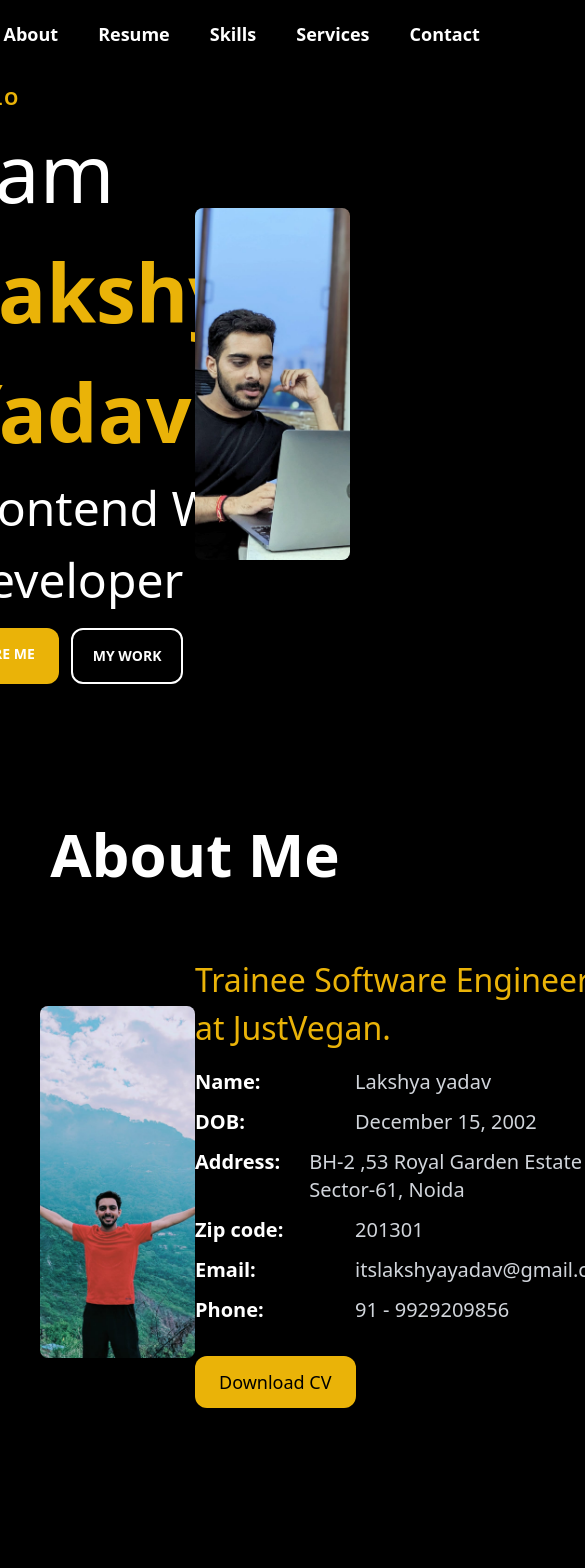
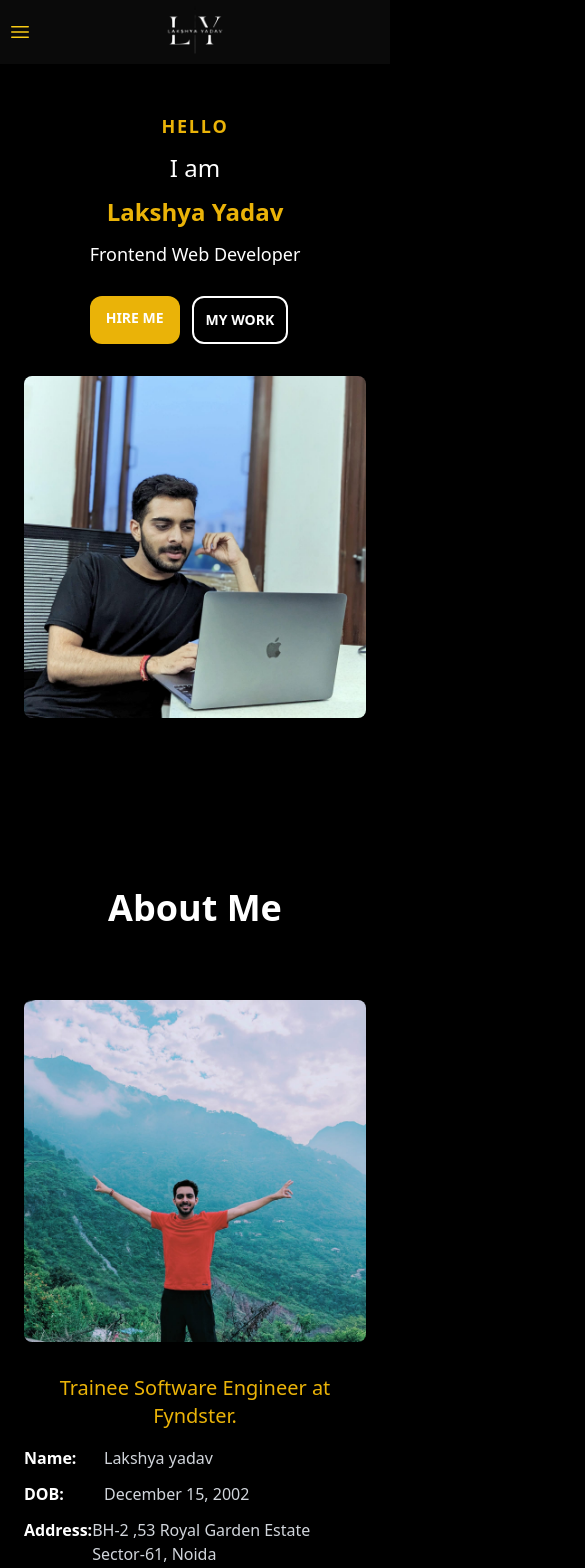
Before and after one commit to itslakshyayadav/my-portfolio, a React (Vite) app: page / in a window 390 px wide. Shown: the top 1568 px of the page, 585 px wide, since content can reach past the window. Built offline with nearby package versions, Linux system fonts and the light colour scheme.

Commit message:
mobile view changes

```diff
--- a/index.html
+++ b/index.html
@@ -4,7 +4,7 @@
     <meta charset="UTF-8" />
     <link rel="icon" type="image/svg+xml" href="/vite.svg" />
     <meta name="viewport" content="width=device-width, initial-scale=1.0" />
-    <title>Laksh-Portfolio</title>
+    <title>Laksh Yadav</title>
   </head>
   <body class="bg-black">
     <div id="root" ></div>
--- a/src/pages/About.jsx
+++ b/src/pages/About.jsx
@@ -31,44 +31,49 @@ export default function About() {
   ];
 
   return (
-    <div
-      id="about"
-      className="bg-black flex flex-col gap-10 h-[48rem] py-14 px-10"
-    >
-      <p className="font-bold text-center text-6xl  text-white">About Me</p>
-      <div className="flex mt-8">
-        <div className="w-1/2 flex items-center justify-center">
+    <div id="about" className=" flex flex-col gap-10 py-14 px-6 lg:px-10">
+      <p className="font-bold text-center text-4xl lg:text-6xl text-white">
+        About Me
+      </p>
+
+      <div className="flex flex-col lg:flex-row mt-8">
+        <div className="lg:w-1/2 flex items-center justify-center mb-8 lg:mb-0">
           <img
             src={img1}
-            className="w-[28rem] h-[22rem] rounded-lg object-cover object-center"
+            className="w-full lg:w-[28rem]  h-auto lg:h-[22rem] rounded-lg object-cover object-center sm:block lg:visible"
             alt=""
           />
         </div>
-        <div className="w-1/2 flex ">
-          <div className="flex flex-col gap-4">
+
+        <div className="lg:w-1/2 flex">
+          <div className="flex flex-col gap-4 text-center lg:text-left w-full">
             <div>
-              <span className="text-[2rem] text-yellow-500">
-                Trainee Software Engineer at JustVegan.
+              <span className="text-xl lg:text-2xl text-yellow-500">
+                Trainee Software Engineer at Fyndster.
               </span>
             </div>
             <div>
-              <ul className="text-white flex flex-col gap-3 text-xl">
+              <ul className="text-white flex flex-col gap-3 text-base lg:text-xl">
                 {Data.map((items, index) => {
                   return (
                     <li key={index} className="flex">
-                      <span className="font-semibold w-40">{items.lable}</span>
-                      <span className="text-gray-300">{items.value}</span>
+                      <span className="font-semibold text-left w-20 lg:w-40">
+                        {items.lable}
+                      </span>
+                      <span className="text-gray-300 text-left">
+                        {items.value}
+                      </span>
                     </li>
                   );
                 })}
               </ul>
-              <div className="flex gap-3 mt-8">
+              <div className="mt-8">
                 <Link
-                  to={ResumeFile}
+                  href={ResumeFile}
                   target="_blank"
                   rel="noopener noreferrer"
                   download="ResumeFile-PDF-document"
-                  className="px-6 py-3  rounded-xl bg-yellow-500 text-lg hover:bg-yellow-300"
+                  className="px-4  lg:px-6 py-2 lg:py-3  rounded-xl bg-yellow-500 text-base lg:text-lg hover:bg-yellow-300"
                 >
                   Download CV
                 </Link>
--- a/src/pages/Contact.jsx
+++ b/src/pages/Contact.jsx
@@ -40,9 +40,11 @@ export default function Contact() {
     window.open(whatsappLink, "_blank");
   };
   return (
-    <div id="Contact" className="bg-black py-14 px-10 ">
-      <h1 className="text-6xl font-bold text-center text-white">Contact Me</h1>
-      <div className="grid grid-cols-1 sm:grid-cols-2 md:grid-cols-3 xl:grid-cols-4 gap-6 lg:gap-12 text-white px-20 py-20">
+    <div id="Contact" className=" py-20 px-6 lg:px-10">
+      <h1 className="text-4xl lg:text-6xl font-bold text-center text-white mb-8">
+        Contact Me
+      </h1>
+      <div className="grid grid-cols-1 sm:grid-cols-2 lg:grid-cols-3 xl:grid-cols-4 gap-6 lg:gap-12 text-white px-4 sm:px-10 py-10">
         <div className=" flex flex-col gap-5 py-5 px-5 ">
           <div className="bg-neutral-900 px-12 py-11 m-auto rounded-full">
             <HiMapPin className="h-7 w-7 text-yellow-500"></HiMapPin>
@@ -85,12 +87,13 @@ export default function Contact() {
           </a>
         </div>
       </div>
-      <div className=" w-4/6 bg-slate-900 px-10 py-4 m-auto rounded-md">
-        <div className="flex gap-10">
-          <div className="flex flex-col justify-center items-center gap-5 w-1/2">
+
+      <div className="w-full sm:w-4/6 bg-slate-900 px-4 sm:px-10 py-6 lg:py-6 m-auto rounded-md">
+        <div className="flex flex-col lg:flex-row gap-8">
+          <div className="lg:w-1/2 flex flex-col justify-center items-center gap-5">
             <img
               src="https://github.com/AswinBarath/AswinBarath/blob/master/coding.gif?raw=true"
-              className=" w-full object-cover rounded-lg"
+              className="w-full object-cover rounded-lg"
               alt=""
             />
             <div className="text-white flex gap-12 justify-center py-6 px-5">
@@ -118,8 +121,8 @@ export default function Contact() {
             </div>
           </div>
 
-          <div className="w-1/2 ">
-            <h1 className="text-amber-400 py-2 font-mono font-semibold text-4xl text-center ">
+          <div className="lg:w-1/2">
+            <h1 className="text-amber-400 py-2 font-mono font-semibold text-3xl lg:text-4xl text-center lg:text-center">
               Get In Touch
             </h1>
             <form
@@ -174,7 +177,6 @@ export default function Contact() {
               >
                 send message
               </button>
-              {/* <BiUpArrowCircle className="h-10 w-10 m-auto text-yellow-400"></BiUpArrowCircle> */}
             </form>
           </div>
         </div>
--- a/src/pages/Home.jsx
+++ b/src/pages/Home.jsx
@@ -3,40 +3,42 @@ import lakshyaLaptop from "@/assets/lakshya-laptop.jpeg";
 
 export default function Home() {
   return (
-    <div className="flex bg-black h-[48rem]  py-24 px-10 items-center">
-      <div className="w-1/2 flex justify-center">
-        <div className="flex flex-col gap-3">
-          <div>
-            <p className="font-semibold text-lg tracking-widest uppercase text-yellow-500">
-              Hello
-            </p>
-            <span className="text-[5rem] text-white">I'am </span>
-            <h1 className="text-[5rem] font-bold text-yellow-500">
-              Lakshya Yadav
-            </h1>
-            <h2 className=" text-[3rem] text-white">Frontend Web Developer</h2>
-          </div>
-          <div className="flex gap-3">
+    <div className="flex flex-col lg:flex-row h-[48rem] bg-black py-12 lg:py-24 px-6 lg:px-10 items-center">
+      <div className="lg:w-1/2 flex justify-center mb-8 lg:mb-0">
+        <div className="flex flex-col gap-3 text-center lg:text-left">
+          <p className="font-semibold text-lg tracking-widest uppercase text-yellow-500">
+            Hello
+          </p>
+          <span className="text-2xl lg:text-5xl text-white">I am </span>
+          <h1 className="text-2xl lg:text-5xl font-bold text-yellow-500">
+            Lakshya Yadav
+          </h1>
+          <h2 className="text-lg lg:text-3xl text-white">
+            Frontend Web Developer
+          </h2>
+          <div className="flex gap-3 mt-4">
             <a
               href="#Contact"
-              className="px-6 py-4 rounded-xl bg-yellow-500 uppercase font-semibold text-white text-sm hover:bg-yellow-700"
+              className="px-4 lg:px-6 py-3 lg:py-4 rounded-xl bg-yellow-500 uppercase font-semibold text-white text-sm lg:text-base hover:bg-yellow-700"
             >
               Hire Me
             </a>
             <Link
-              to="https://github.com/itslakshyayadav"
+              href="https://github.com/itslakshyayadav"
               target="_blank"
-              className="px-5 py-4 rounded-xl  border-2 border-white uppercase font-semibold text-white text-sm hover:bg-white hover:text-black"
+              rel="noopener noreferrer"
+              className="px-3 lg:px-5 py-3 lg:py-4 rounded-xl border-2 border-white uppercase font-semibold text-white text-sm lg:text-base hover:bg-white hover:text-black"
             >
-              my work
+              My Work
             </Link>
           </div>
         </div>
       </div>
-      <div className="w-1/2 flex justify-center">
+
+      <div className="lg:w-1/2 flex justify-center">
         <img
           src={lakshyaLaptop}
-          className="w-[28rem] h-[22rem] rounded-lg object-cover object-center"
+          className="w-full lg:w-96 h-auto lg:h-72 rounded-lg object-cover object-center"
           alt=""
         />
       </div>
--- a/src/pages/ImagesText.jsx
+++ b/src/pages/ImagesText.jsx
@@ -1,21 +1,24 @@
+import img2 from "@/assets/Img2.jpg";
 export default function ImageText() {
   return (
-    <div>
+    <div className="relative">
       <div
-        className="flex flex-col gap-8 justify-center items-center text-5xl text-white h-[32rem] font-bold"
+        className="flex flex-col gap-8 justify-center items-center text-4xl lg:text-5xl text-white h-[32rem] font-bold"
         style={{
-          backgroundImage: `url("src/assets/Img2.jpg")`,
+          backgroundImage: `url(${img2})`,
+          backgroundSize: "cover",
+          backgroundPosition: "center",
         }}
       >
-        <h1>
+        <h1 className="text-center">
           I'm
-          <span className="text-5xl font-bold text-yellow-500">
+          <span className="text-4xl lg:text-5xl font-bold text-yellow-500">
             &nbsp; Available &nbsp;
           </span>
           for freelancing
         </h1>
 
-        <button className="px-6 py-4 rounded-3xl bg-yellow-500 uppercase text-white text-xl hover:bg-yellow-300 hover:text-black">
+        <button className="px-6 py-4 rounded-3xl bg-yellow-500 uppercase text-white text-lg lg:text-xl hover:bg-yellow-300 hover:text-black">
           Hire Me
         </button>
       </div>
--- a/src/pages/Navbar.jsx
+++ b/src/pages/Navbar.jsx
@@ -1,28 +1,132 @@
+import { useState } from "react";
+import { HiBars3, HiMiniXMark } from "react-icons/hi2";
+import lakshyaLogo from "@/assets/lakshya-logo.png";
 export default function Navbar() {
+  const [isOpen, setIsOpen] = useState(false);
+
+  const navLinks = [
+    {
+      name: "Home",
+      to: "/",
+    },
+    {
+      name: "About",
+      to: "#about",
+    },
+    {
+      name: "Resume",
+      to: "#Resume",
+    },
+    {
+      name: "Skills",
+      to: "#Skills",
+    },
+    {
+      name: "Services",
+      to: "#Services",
+    },
+    {
+      name: "Contact",
+      to: "#Contact",
+    },
+  ];
+
+  const toggleMenu = () => {
+    setIsOpen(!isOpen);
+  };
+
   return (
-    <div className="">
-      <nav className="py-5 bg-black fixed w-full top-0">
-        <ul className="flex  text-white text-lg gap-10 font-semibold justify-center ">
-          <a href="/" className="hover:text-yellow-500">
-            <li>Home</li>
-          </a>
-          <a href="#about" className="hover:text-yellow-500">
-            <li>About</li>
-          </a>
-          <a href="#Resume" className="hover:text-yellow-500">
-            <li>Resume</li>
-          </a>
-          <a href="#Skills" className="hover:text-yellow-500">
-            <li>Skills</li>
-          </a>
-          <a href="#Services" className="hover:text-yellow-500">
-            <li>Services</li>
-          </a>
-          <a href="#Contact" className="hover:text-yellow-500">
-            <li>Contact</li>
-          </a>
-        </ul>
-      </nav>
-    </div>
+    // <div classNameName="">
+    //   <nav classNameName="py-5 bg-black fixed w-full top-0">
+    //     <ul classNameName="flex  text-white text-lg gap-10 font-semibold justify-center ">
+    //       <a href="/" classNameName="hover:text-yellow-500">
+    //         <li>Home</li>
+    //       </a>
+    //       <a href="#about" classNameName="hover:text-yellow-500">
+    //         <li>About</li>
+    //       </a>
+    //       <a href="#Resume" classNameName="hover:text-yellow-500">
+    //         <li>Resume</li>
+    //       </a>
+    //       <a href="#Skills" classNameName="hover:text-yellow-500">
+    //         <li>Skills</li>
+    //       </a>
+    //       <a href="#Services" classNameName="hover:text-yellow-500">
+    //         <li>Services</li>
+    //       </a>
+    //       <a href="#Contact" classNameName="hover:text-yellow-500">
+    //         <li>Contact</li>
+    //       </a>
+    //     </ul>
+    //   </nav>
+    // </div>
+    <nav className="bg-neutral-950  top-0 w-full sticky">
+      <div className="sm:px-6 lg:px-5">
+        <div className="relative flex h-16  items-center justify-between">
+          <div className="absolute inset-y-0 left-0 flex items-center sm:hidden">
+            <button
+              type="button"
+              onClick={toggleMenu}
+              className="relative inline-flex items-center justify-center rounded-md p-2 text-gray-400  hover:text-white focus:outline-none focus:ring-2 focus:ring-inset focus:ring-white"
+              aria-controls="mobile-menu"
+              aria-expanded="false"
+            >
+              {/* <span className="absolute -inset-0.5"></span>
+          <span className="sr-only">Open main menu</span> */}
+              {isOpen ? (
+                <button className="h-6 w-6">
+                  <HiMiniXMark className="h-6 w-6 flex text-yellow-400"></HiMiniXMark>
+                </button>
+              ) : (
+                <button>
+                  <HiBars3 className="h-6 w-6 flex text-yellow-400"></HiBars3>
+                </button>
+              )}
+            </button>
+          </div>
+
+          <div className="flex flex-1 items-center justify-center sm:justify-between lg:justify-center">
+            <div className="flex items-center ">
+              <img src={lakshyaLogo} className="w-28" />
+            </div>
+            <div className="hidden sm:ml-6 sm:block">
+              <div className="flex items-center gap-5">
+                {navLinks.map((elements, index) => {
+                  return (
+                    <li className="flex" key={"navbar" + index}>
+                      <a
+                        className="text-yellow-400 hover:text-yellow-600 font"
+                        href={elements.to}
+                      >
+                        {elements.name}
+                      </a>
+                    </li>
+                  );
+                })}
+              </div>
+            </div>
+          </div>
+        </div>
+      </div>
+
+      <div className="sm:hidden" id="mobile-menu">
+        {isOpen && (
+          <div className=" px-4 pb-3 pt-2">
+            {navLinks.map((elements, index) => {
+              return (
+                <li className="flex py-1  " key={"navbar" + index}>
+                  <a
+                    className="text-neutral-500 font-semibold"
+                    href={elements.to}
+                  >
+                    {elements.name}
+                  </a>
+                </li>
+              );
+            })}
+          </div>
+        )}
+      </div>
+    </nav>
   );
 }
--- a/src/pages/Services.jsx
+++ b/src/pages/Services.jsx
@@ -8,45 +8,50 @@ import {
 } from "react-icons/hi2";
 export default function Services() {
   return (
-    <div id="Services" className="bg-black   py-14 px-10 ">
-      <h1 className="text-6xl font-bold text-center text-white">Services</h1>
-      <div className="text-white py-16 grid grid-cols-3 gap-6 px-40 sm:grid-cols-1 sm:gap-8 sm:px-10 md:grid-cols-3 xl:grid-cols-3 lg:gap-8">
-        {/* <div className="grid text-white py-16 grid-cols-3 gap-10 px-40"> */}
-        <div className="box w-[21rem] flex flex-col gap-2 justify-center items-center h-56 m-auto bg-neutral-900 px-4 py-4 rounded-md">
-          <HiOutlineGlobeAlt className="icon h-14 w-14 text-yellow-500 "></HiOutlineGlobeAlt>
-          <h1 className="uppercase tracking-widestr text-md font-semibold">
+    <div id="Services" className=" py-14 px-6 lg:px-10">
+      <h1 className="text-4xl mb-10 lg:text-6xl font-bold text-center text-white">
+        Services
+      </h1>
+      <div className="text-white py-8 grid grid-cols-1 sm:grid-cols-2 md:grid-cols-3 lg:grid-cols-3 xl:grid-cols-3 gap-6 px-4 sm:px-10 lg:gap-8">
+        <div className="box w-full sm:w-[21rem] flex flex-col gap-2 justify-center items-center h-56 m-auto bg-neutral-900 px-4 py-4 rounded-md">
+          <HiOutlineGlobeAlt className="icon h-14 w-14 text-yellow-500"></HiOutlineGlobeAlt>
+          <h1 className="uppercase tracking-widest text-md font-semibold">
             WEB DESIGN
           </h1>
         </div>
-        <div className="box flex flex-col gap-2 justify-center items-center w-[21rem] h-56 m-auto bg-neutral-900 px-4 py-4 rounded-md">
+
+        <div className="box w-full sm:w-[21rem] flex flex-col gap-2 justify-center items-center h-56 m-auto bg-neutral-900 px-4 py-4 rounded-md">
           <HiOutlineCamera className="icon h-14 w-14 text-yellow-500"></HiOutlineCamera>
           <h1 className="uppercase tracking-widest text-md font-semibold">
             Photography
           </h1>
         </div>
 
-        <div className="box w-[21rem] flex flex-col gap-2 justify-center items-center h-56 m-auto bg-neutral-900 px-4 py-4 rounded-md">
+        <div className="box w-full sm:w-[21rem] flex flex-col gap-2 justify-center items-center h-56 m-auto bg-neutral-900 px-4 py-4 rounded-md">
           <HiMiniComputerDesktop className=" icon h-14 w-14 text-yellow-500"></HiMiniComputerDesktop>
           <h1 className="icon uppercase tracking-widest text-md font-semibold">
-            web developer
+            Web Developer
           </h1>
         </div>
-        <div className="box w-[21rem] flex flex-col gap-2 justify-center items-center h-56 m-auto bg-neutral-900 px-4 py-4 rounded-md">
+
+        <div className="box w-full sm:w-[21rem] flex flex-col gap-2 justify-center items-center h-56 m-auto bg-neutral-900 px-4 py-4 rounded-md">
           <HiDevicePhoneMobile className="icon h-14 w-14 text-yellow-500"></HiDevicePhoneMobile>
           <h1 className="uppercase tracking-widest text-md font-semibold">
-            App developing
+            App Developing
           </h1>
         </div>
-        <div className="box w-[21rem] flex flex-col gap-2 justify-center items-center h-56 m-auto bg-neutral-900 px-4 py-4 rounded-md">
+
+        <div className="box w-full sm:w-[21rem] flex flex-col gap-2 justify-center items-center h-56 m-auto bg-neutral-900 px-4 py-4 rounded-md">
           <HiOutlineBanknotes className="icon h-14 w-14 text-yellow-500"></HiOutlineBanknotes>
           <h1 className="uppercase tracking-widest text-md font-semibold">
-            BRANDING
+            Branding
           </h1>
         </div>
-        <div className="box w-[21rem] flex flex-col gap-2 justify-center items-center h-56 m-auto bg-neutral-900 px-4 py-4 rounded-md">
+
+        <div className="box w-full sm:w-[21rem] flex flex-col gap-2 justify-center items-center h-56 m-auto bg-neutral-900 px-4 py-4 rounded-md">
           <HiOutlineScale className="icon h-14 w-14 text-yellow-500"></HiOutlineScale>
           <h1 className="uppercase tracking-widest text-md font-semibold">
-            product statergy
+            Product Strategy
           </h1>
         </div>
       </div>
--- a/src/pages/Skills.jsx
+++ b/src/pages/Skills.jsx
@@ -1,54 +1,55 @@
 export default function Skills() {
   const skillData = [
     {
-      lable: "React.js",
+      label: "React.js",
       percentage: "90%",
       value: "90",
     },
     {
-      lable: "JavaScript",
+      label: "JavaScript",
       percentage: "85%",
       value: "85",
     },
     {
-      lable: "HTML5",
+      label: "HTML5",
       percentage: "95%",
       value: "95",
     },
     {
-      lable: "Tailwind CSS",
+      label: "Tailwind CSS",
       percentage: "95%",
       value: "95",
     },
     {
-      lable: "CSS3",
+      label: "CSS3",
       percentage: "90%",
       value: "90",
     },
   ];
   return (
-    <div id="Skills" className="py-14 px-10 ">
-      <h1 className="text-6xl font-bold text-center text-white">My Skills</h1>
-      <div className="grid text-white py-16 grid-cols-2 gap-10 px-20">
-        {skillData.map((data, index) => {
-          return (
+    <div id="Skills" className="h-[48rem] py-14 px-6 lg:px-10">
+      <h1 className="text-4xl mb-8 lg:text-6xl font-bold text-center text-white">
+        My Skills
+      </h1>
+
+      <div className="grid text-white py-8 lg:py-16 grid-cols-1 sm:grid-cols-2 md:grid-cols-2 lg:grid-cols-2 gap-10 px-4 sm:px-6 md:px-8 lg:px-20">
+        {skillData.map((data, index) => (
           <div
             key={index}
-              className="flex flex-col gap-3 w-10/12 m-auto px-4 py-4"
+            className="flex flex-col gap-3 w-full m-auto sm:w-10/12 md:w-10/12 lg:w-full px-4 py-4"
           >
-              <div className="flex font-semibold text-2xl justify-between">
-                <label htmlFor="file">{data.lable}</label>
+            <div className="flex font-semibold text-xl lg:text-2xl justify-between">
+              <label htmlFor={`file-${index}`}>{data.label}</label>
               <span>{data.percentage}</span>
             </div>
             <progress
-                id="file"
+              id={`file-${index}`}
               className="progress w-full"
               value={data.value}
               max="100"
             ></progress>
           </div>
-          );
-        })}
+        ))}
       </div>
     </div>
   );
```
Also changed, not shown: src/pages/Resume.jsx (+32 -22 lines), src/assets/lakshya-logo.png (added). Lines whose indentation alone changed are shown as unchanged.
